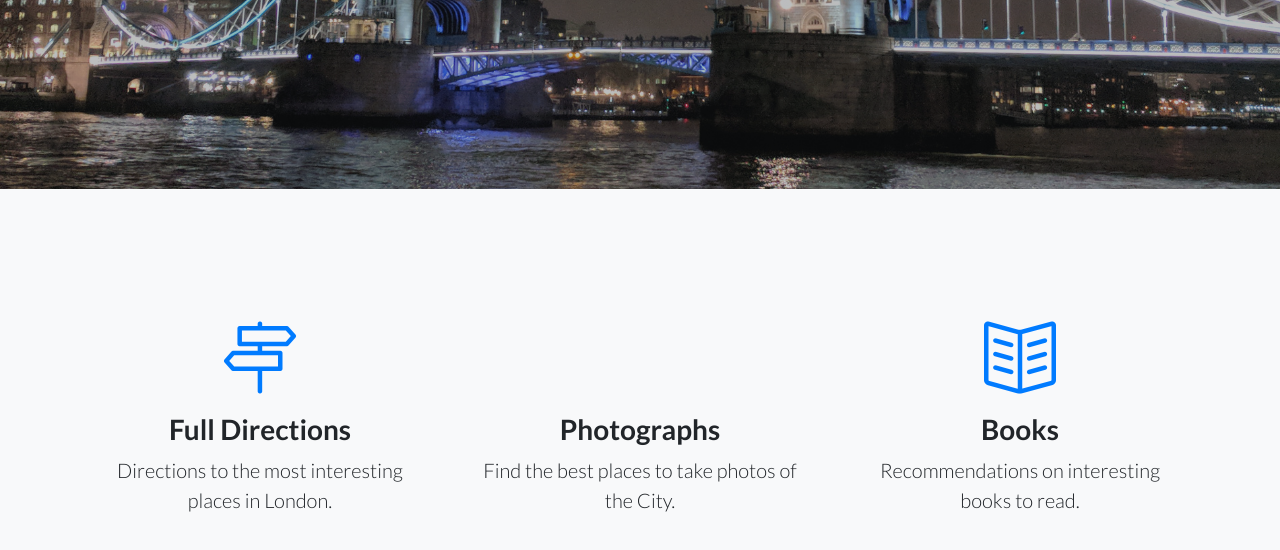
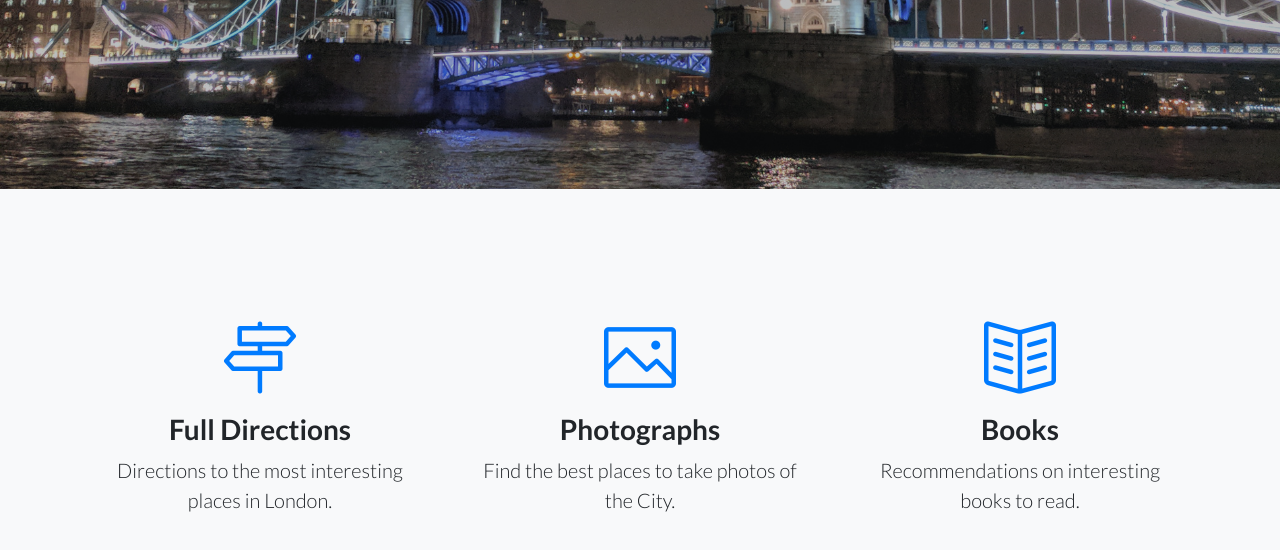
Before and after one commit to davorg/daveknowslondon, a website: page index.html in a window 1280 px wide. Shown: the part 462-1012 px from the top of the page. Drawn offline with Linux system fonts and the light colour scheme.

Commit message:
Fix typo

```diff
--- a/index.html
+++ b/index.html
@@ -97,7 +97,7 @@
           <div class="col-lg-4">
             <div class="features-icons-item mx-auto mb-5 mb-lg-0 mb-lg-3">
               <div class="features-icons-icon d-flex">
-                <i class="icon-pictures m-auto text-primary"></i>
+                <i class="icon-picture m-auto text-primary"></i>
               </div>
               <h3>Photographs</h3>
               <p class="lead mb-0">Find the best places to take photos of the City.</p>
```
